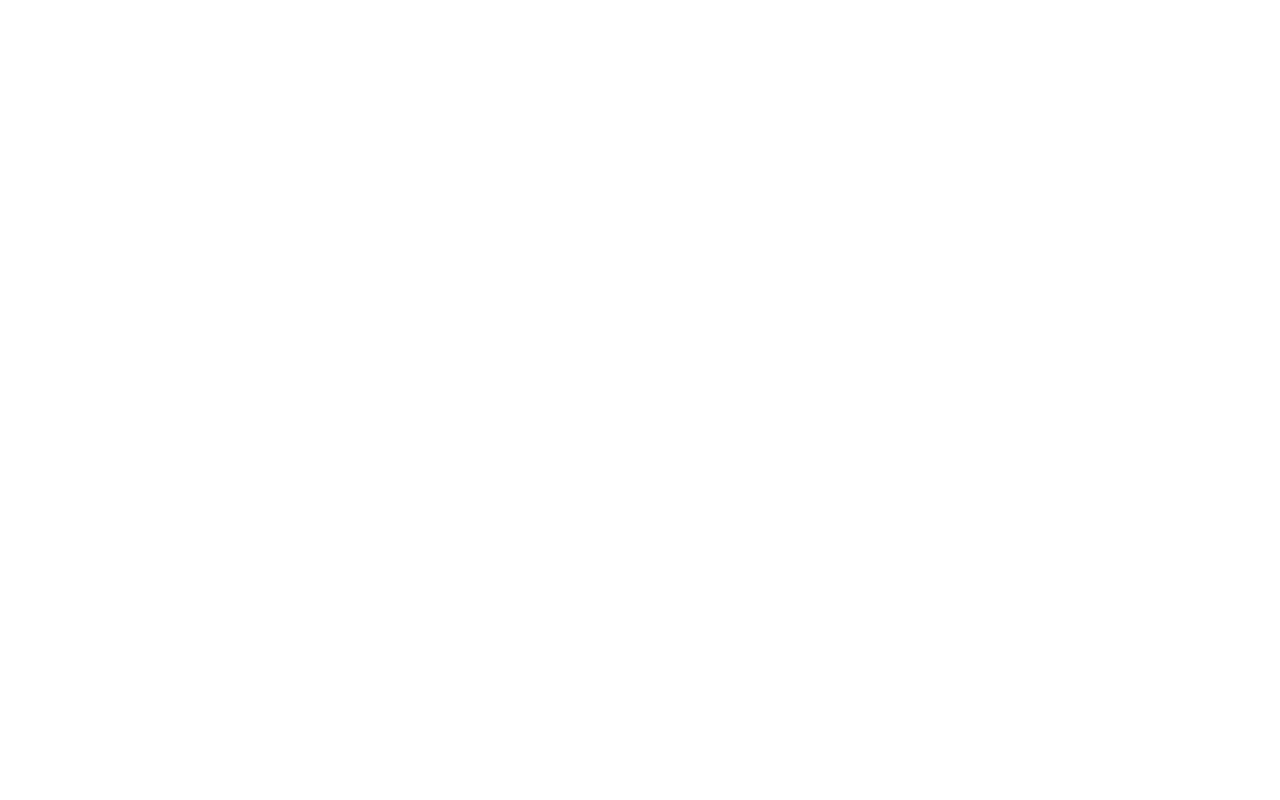
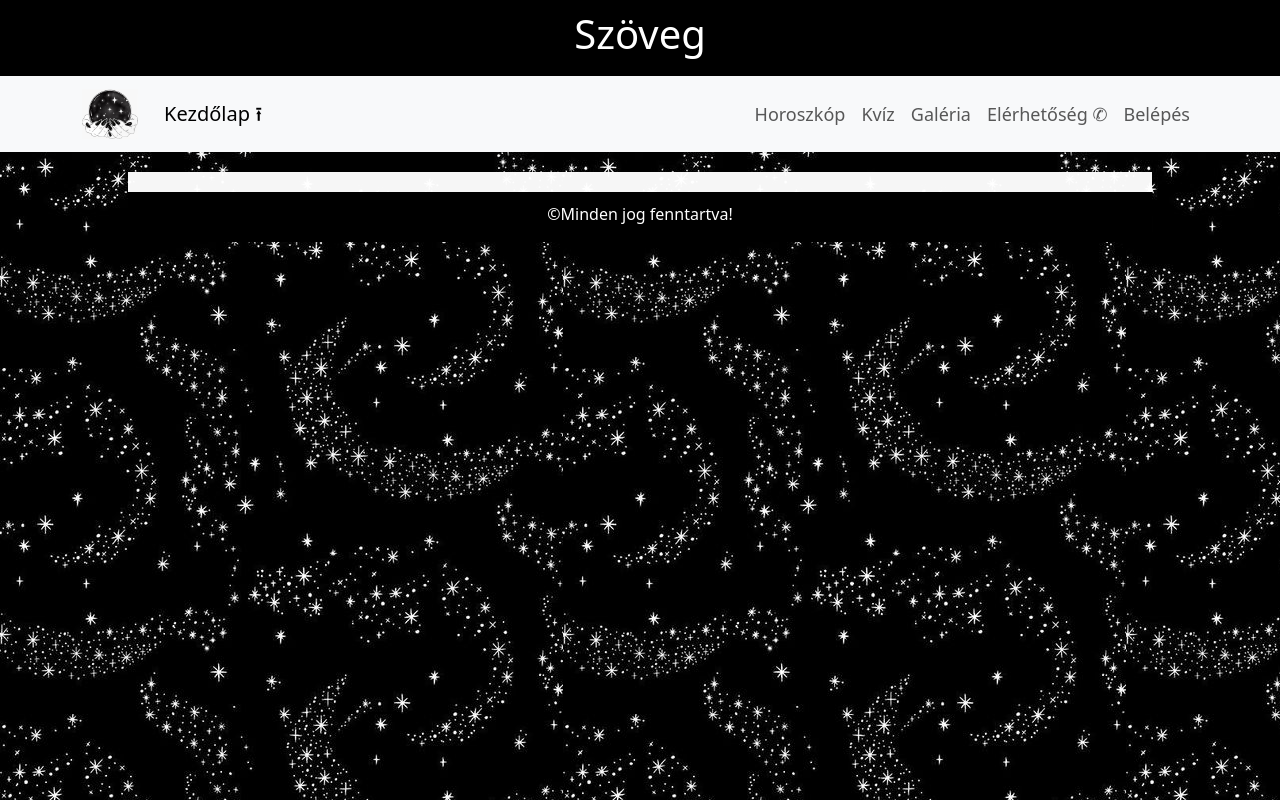
Before and after one commit to BitBoszorkanyok/csapatos, a plain HTML site: page kviz.html in a window 1280 px wide. Drawn offline with nearby package versions, Linux system fonts and the light colour scheme.

Commit message:
pár változtatás

```diff
--- a/galeria.html
+++ b/galeria.html
@@ -0,0 +1,55 @@
+<!DOCTYPE html>
+<html lang="hu">
+<head>
+        <link rel="stylesheet" href="https://cdnjs.cloudflare.com/ajax/libs/font-awesome/5.15.3/css/all.min.css" integrity="sha384-KJ3o2DKtIkvYIK3UENzmM7KCkRr/rE9/Qpg6aAZGJwFDMVNA/GpGFF93hXpG5KkN" crossorigin="anonymous">
+    <link href="https://cdn.jsdelivr.net/npm/bootstrap@5.3.2/dist/css/bootstrap.min.css" rel="stylesheet">
+    <script src="https://cdn.jsdelivr.net/npm/bootstrap@5.3.2/dist/js/bootstrap.bundle.min.js"></script>
+    <meta charset="UTF-8">
+    <meta name="description" content="Free Web tutorials">
+    <meta name="keywords" content="HTML, CSS, JavaScript">
+    <meta name="author" content="John Doe">
+    <meta name="viewport" content="width=device-width, initial-scale=1.0">
+    <link rel="stylesheet" href="stilus.css">
+    <title>BitBoszorkányok</title>
+</head>
+<body style="background-image: url(2d8ea1056a5b2b579ca11c49f04f8408.jpg);">
+        <header style="background-color: rgb(0, 0, 0); position: relative; z-index: 1;">
+            <h1 style="text-align: center; color: white;">Szöveg</h1>
+        </header>
+        <nav class="fixed-top navbar navbar-expand-lg navbar-light bg-light sticky-top" style="z-index: 2;">
+            <div class="container">
+                <a class="navbar-brand" href="#">
+                    <img src="letölté.jpg" alt="Logo">
+                </a>
+                <a class="navbar-brand" href="kezdolap.html">Kezdőlap &#11121;</a>
+                <div class="collapse navbar-collapse justify-content-end" id="navbarNav">
+                    <ul class="navbar-nav">
+                        <li class="nav-item">
+                            <a class="nav-link" href="horoszkop.html">Horoszkóp</a>
+                        </li>
+                        <li class="nav-item">
+                            <a class="nav-link" href="kviz.html">Kvíz</a>
+                        </li>
+                        <li class="nav-item">
+                            <a class="nav-link" href="galeria.html">Galéria </a>
+                        </li>
+                        <li class="nav-item">
+                            <a class="nav-link" href="elerhetoseg.html">Elérhetőség &#9990;</a>
+                        </li>
+                        <li class="nav-item">
+                            <a class="nav-link" href="index.html">Belépés</a>
+                        </li>
+                    </ul>
+                </div>
+            </div>
+        </nav>
+        <main class="row" style=" width: 80%; margin: 0 auto; margin-top: 20px; background-color: rgba(255, 255, 255, 0.966); margin-bottom: 10px;">
+        <article class="row" style="position: relative;">
+
+        </article>
+        <footer style="text-align: center; background-color: black; color: white; padding-top: 10px;">
+            <p>©Minden jog fenntartva! </p>
+        </footer>
+    </main>
+</body>
+</html>
--- a/kviz.html
+++ b/kviz.html
@@ -0,0 +1,55 @@
+<!DOCTYPE html>
+<html lang="hu">
+<head>
+        <link rel="stylesheet" href="https://cdnjs.cloudflare.com/ajax/libs/font-awesome/5.15.3/css/all.min.css" integrity="sha384-KJ3o2DKtIkvYIK3UENzmM7KCkRr/rE9/Qpg6aAZGJwFDMVNA/GpGFF93hXpG5KkN" crossorigin="anonymous">
+    <link href="https://cdn.jsdelivr.net/npm/bootstrap@5.3.2/dist/css/bootstrap.min.css" rel="stylesheet">
+    <script src="https://cdn.jsdelivr.net/npm/bootstrap@5.3.2/dist/js/bootstrap.bundle.min.js"></script>
+    <meta charset="UTF-8">
+    <meta name="description" content="Free Web tutorials">
+    <meta name="keywords" content="HTML, CSS, JavaScript">
+    <meta name="author" content="John Doe">
+    <meta name="viewport" content="width=device-width, initial-scale=1.0">
+    <link rel="stylesheet" href="stilus.css">
+    <title>BitBoszorkányok</title>
+</head>
+<body style="background-image: url(2d8ea1056a5b2b579ca11c49f04f8408.jpg);">
+        <header style="background-color: rgb(0, 0, 0); position: relative; z-index: 1;">
+            <h1 style="text-align: center; color: white;">Szöveg</h1>
+        </header>
+        <nav class="fixed-top navbar navbar-expand-lg navbar-light bg-light sticky-top" style="z-index: 2;">
+            <div class="container">
+                <a class="navbar-brand" href="#">
+                    <img src="letölté.jpg" alt="Logo">
+                </a>
+                <a class="navbar-brand" href="kezdolap.html">Kezdőlap &#11121;</a>
+                <div class="collapse navbar-collapse justify-content-end" id="navbarNav">
+                    <ul class="navbar-nav">
+                        <li class="nav-item">
+                            <a class="nav-link" href="horoszkop.html">Horoszkóp</a>
+                        </li>
+                        <li class="nav-item">
+                            <a class="nav-link" href="kviz.html">Kvíz</a>
+                        </li>
+                        <li class="nav-item">
+                            <a class="nav-link" href="galeria.html">Galéria </a>
+                        </li>
+                        <li class="nav-item">
+                            <a class="nav-link" href="elerhetoseg.html">Elérhetőség &#9990;</a>
+                        </li>
+                        <li class="nav-item">
+                            <a class="nav-link" href="index.html">Belépés</a>
+                        </li>
+                    </ul>
+                </div>
+            </div>
+        </nav>
+        <main class="row" style=" width: 80%; margin: 0 auto; margin-top: 20px; background-color: rgba(255, 255, 255, 0.966); margin-bottom: 10px;">
+        <article class="row" style="position: relative;">
+
+        </article>
+        <footer style="text-align: center; background-color: black; color: white; padding-top: 10px;">
+            <p>©Minden jog fenntartva! </p>
+        </footer>
+    </main>
+</body>
+</html>
```
Also changed, not shown: horoszkop.html (added, +55 -0 lines), kezdolap.html (+3 -2 lines).
